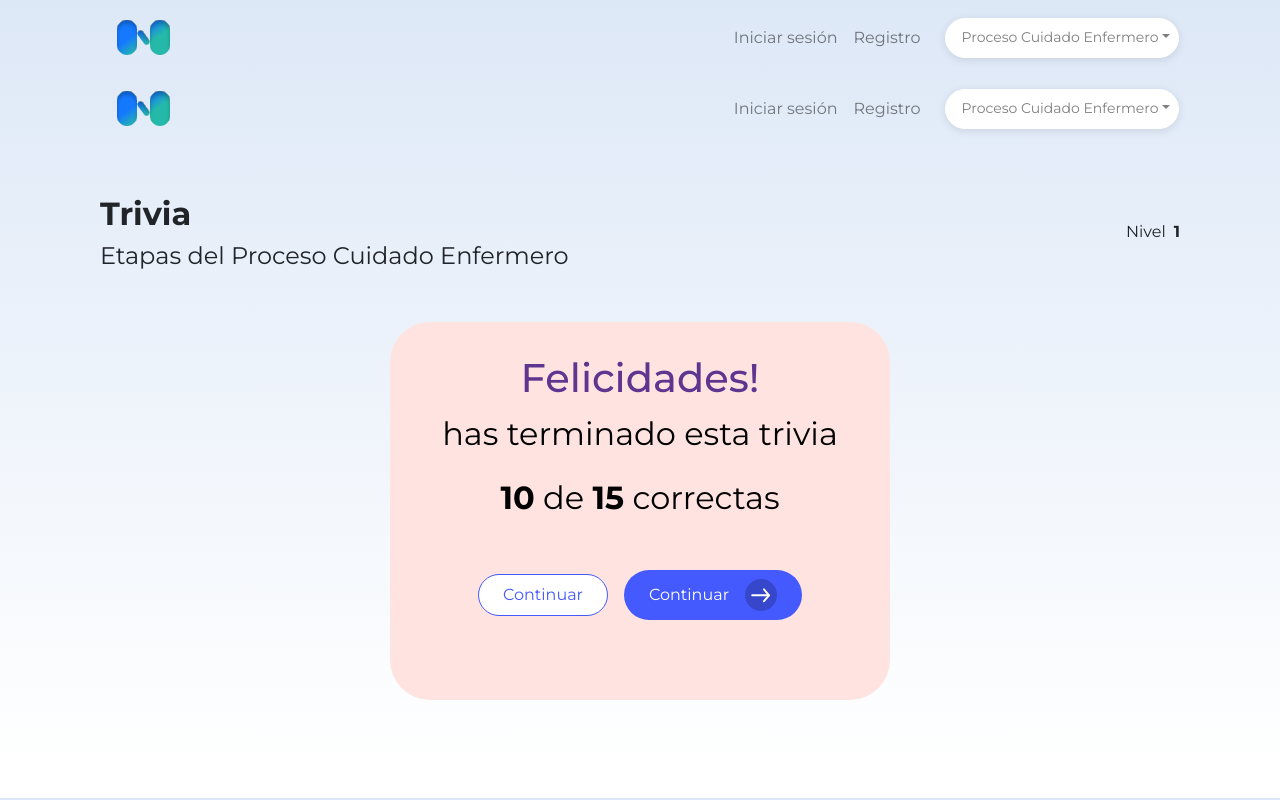
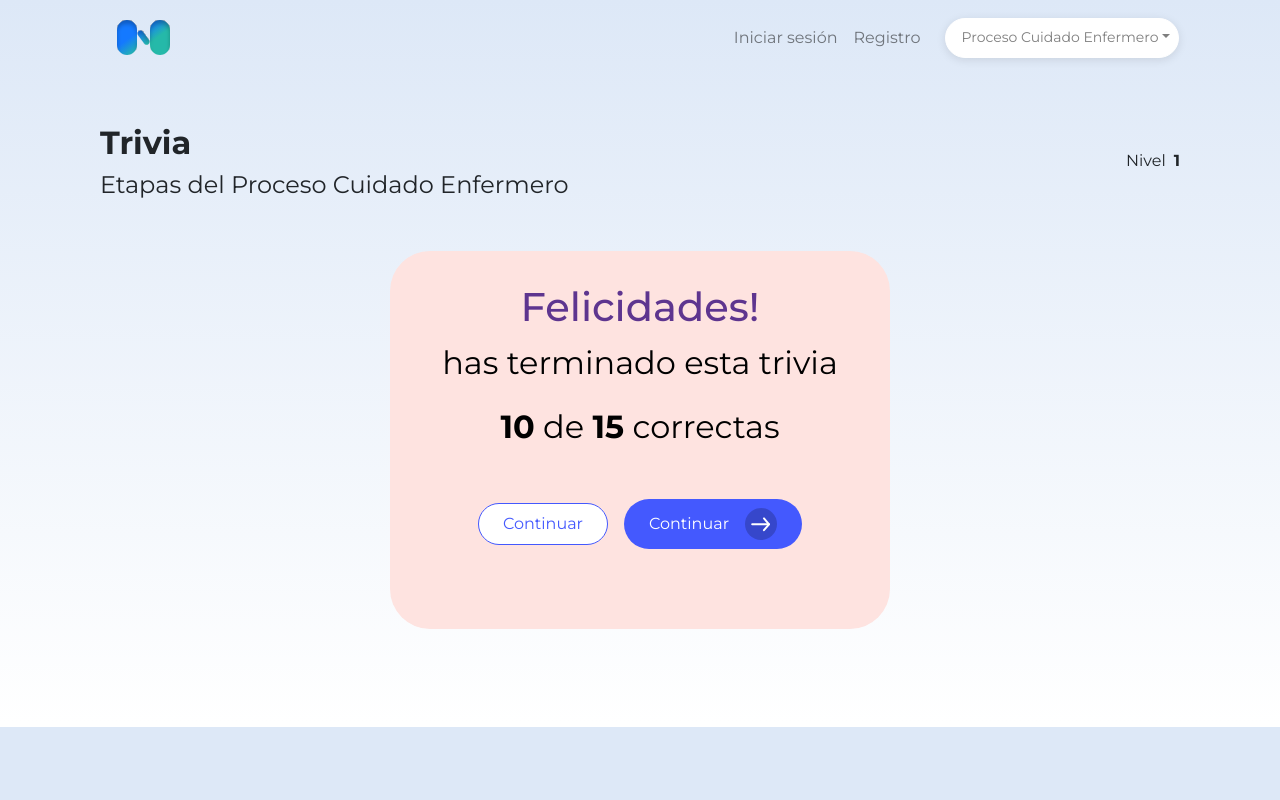
Before and after one commit to ElviraCamarillo/nuserStudy-app, a React (Create React App) app: page /question/result in a window 1280 px wide. Shown: the top 800 px of the page. Built offline with nearby package versions, Linux system fonts and the light colour scheme.

Commit message:
MOD triviaResult:octocat:

```diff
--- a/src/pages/TriviaQuestion/triviaResult.js
+++ b/src/pages/TriviaQuestion/triviaResult.js
@@ -27,7 +27,6 @@
           :
           <NavbarH/>
         }
-        <NavbarH/>
         <div className="container contianer__trivia">
             <div className="mt-5 wrap__info__trivia">
                 <div className="container">
```
